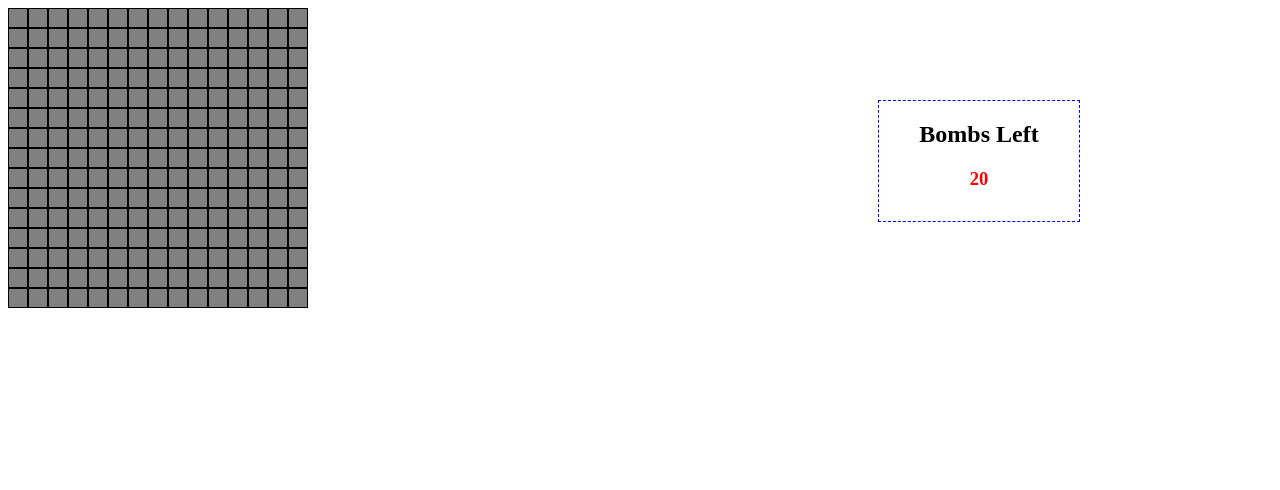
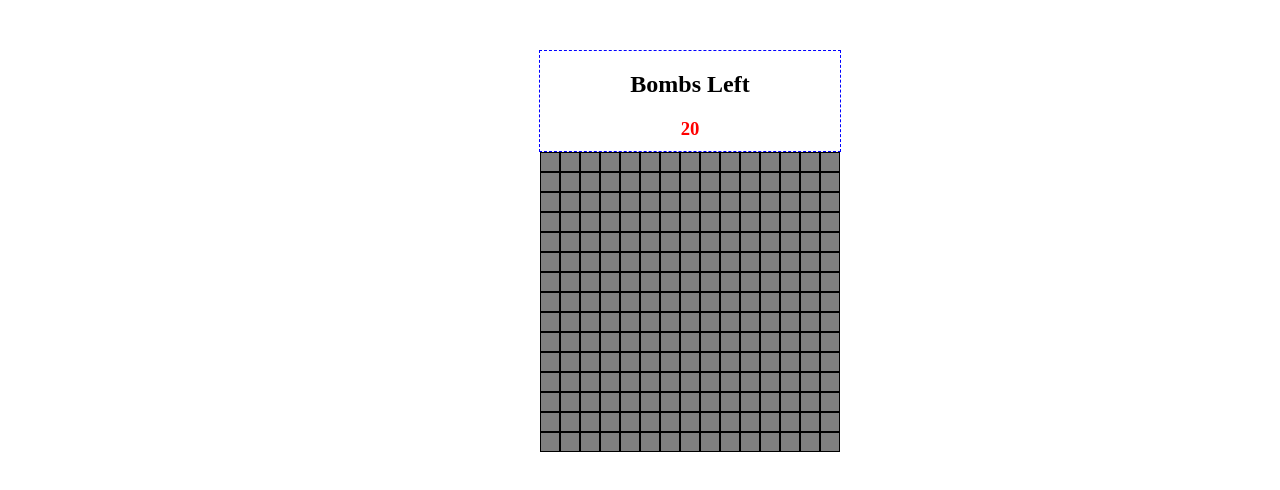
Before and after one commit to jwauhkonen/minesweeper, a plain HTML site: page index.html in a window 1280 px wide. Drawn offline with Linux system fonts and the light colour scheme.

Commit message:
center board and side panel

```diff
--- a/css/minesweeper.css
+++ b/css/minesweeper.css
@@ -1,5 +1,11 @@
+#game-area {
+	margin-left: 100px;
+	margin-top: 50px;
+}
+
 #game-board {
-	float: left;
+	margin-right: auto;
+	margin-left: auto;
 }
 
 .row {
@@ -31,11 +37,9 @@
 
 
 #side-panel {
-	position: absolute;
-	top: 100px;
-	right: 200px;
-	height: 120px;
-	width: 200px;
+	margin-right: auto;
+	margin-left: auto;
+	height: 100px;
 	border: dashed blue 1px;
 
 	text-align: center;
--- a/index.html
+++ b/index.html
@@ -7,11 +7,12 @@
     </head>
     <body>
 		<div id="game-area">
-	        <div id="game-board"></div>
 			<div id="side-panel">
 				<h2 id="panel-header">Bombs Left</h2>
 				<h3 id="bomb-count"></h3>
 			</div>
+
+	        <div id="game-board"></div>
 		</div>
 
         <script src="js/jquery-2.1.1.js"></script>
--- a/js/minesweeper-view.js
+++ b/js/minesweeper-view.js
@@ -48,10 +48,12 @@
 
 				$row.append($tile);
 			}
-
 			this.$gameBoard.append($row);
 		}
 
+		var boardWidth = (this.boardSize * 20)
+		$("#side-panel").css("width", boardWidth);
+		$("#game-board").css("width", boardWidth);
 		$("#bomb-count").html(this.bombCount);
 	}
 
```
